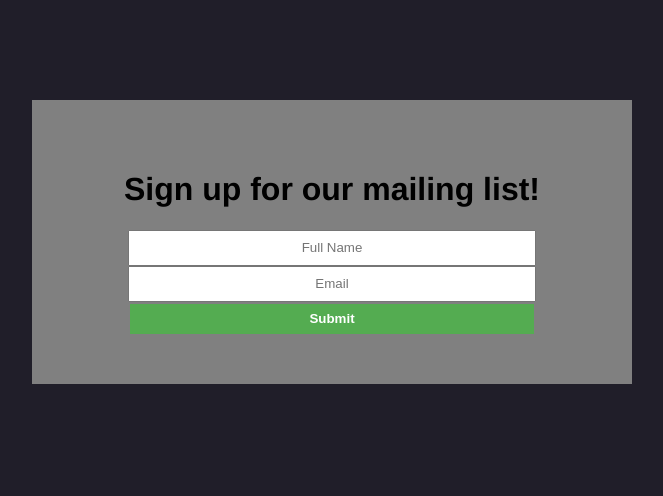
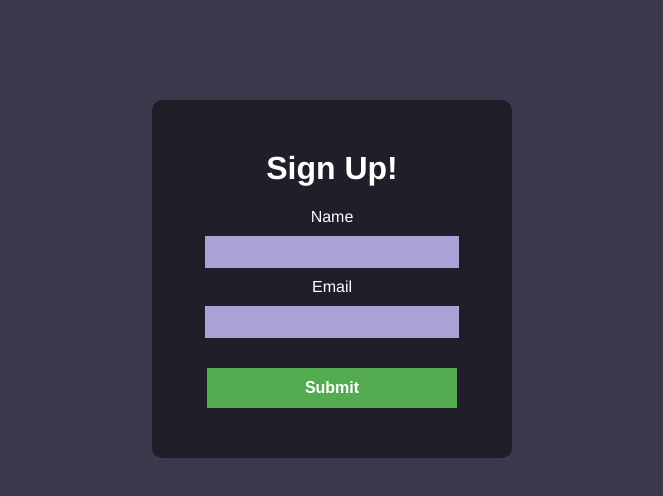
Before and after one commit to Pang/MailingList, an Angular app in the folder MailingList-SPA/: page / in a window 1280 px wide. Shown: the top 496 px of the page, without its empty margins (308-971 px from the left). Built offline with nearby package versions, Linux system fonts and the light colour scheme.

Commit message:
new style

```diff
--- a/MailingList-SPA/src/app/home/home.component.css
+++ b/MailingList-SPA/src/app/home/home.component.css
@@ -1,30 +1,37 @@
-div {
-    margin-top: 100px;
-
-}
+div { margin-top: 100px; }
+h1 { margin-top: 0px; color: white; }
+label { color: white; }
 form {
     font-family: Helvetica, Arial, sans-serif;
-    background-color: grey;
-    padding: 50px;
-    width: 500px;
+    background-color: rgb(32, 30, 41);
+    padding: 50px 30px;
+    width: 300px;
     margin: auto;
+    border-radius: 10px;
 }
 
 input {
     text-align: center;
-    margin: auto;
+    margin: 10px auto;
     display: block;
-    width: 400px;
+    width: 250px;
     height: 30px;
+    background-color: rgb(171, 161, 214);
+    border: none;
+}
+
+input:-webkit-autofill {
+    box-shadow:0 0 0 50px white inset;
 }
 
 button {
-    width: 404px;
-    margin-top: 2px;
-    height: 30px;
+    width: 250px;
+    margin-top: 20px;
+    height: 40px;
     background-color: rgb(84, 172, 81);
     color: white;
     font-weight: bolder;
+    font-size: 16px;
     border: none;
 }
 
--- a/MailingList-SPA/src/app/home/home.component.html
+++ b/MailingList-SPA/src/app/home/home.component.html
@@ -1,10 +1,10 @@
 <div>
   <form #memberDetails="ngForm" (ngSubmit)="signUp()">
-    <h1>Sign up for our mailing list!</h1>
-
-    <input [(ngModel)]="userDetails.name" name="name" type="text" placeholder="Full Name" required>
-
-    <input [(ngModel)]="userDetails.email" name="email" type="email" placeholder="Email" required>
+    <h1>Sign Up!</h1>
+    <label name="name">Name</label>
+    <input [(ngModel)]="userDetails.name" name="name" type="text" required>
+    <label name="Email">Email</label>
+    <input [(ngModel)]="userDetails.email" name="email" type="email" required>
 
     <button type="submit">Submit</button>
   </form>
--- a/MailingList-SPA/src/styles.css
+++ b/MailingList-SPA/src/styles.css
@@ -1,4 +1,4 @@
 /* You can add global styles to this file, and also import other style files */
 body {
-    background-color: rgb(32, 30, 41);
+    background-color: rgb(60, 57, 77);
 }
```
